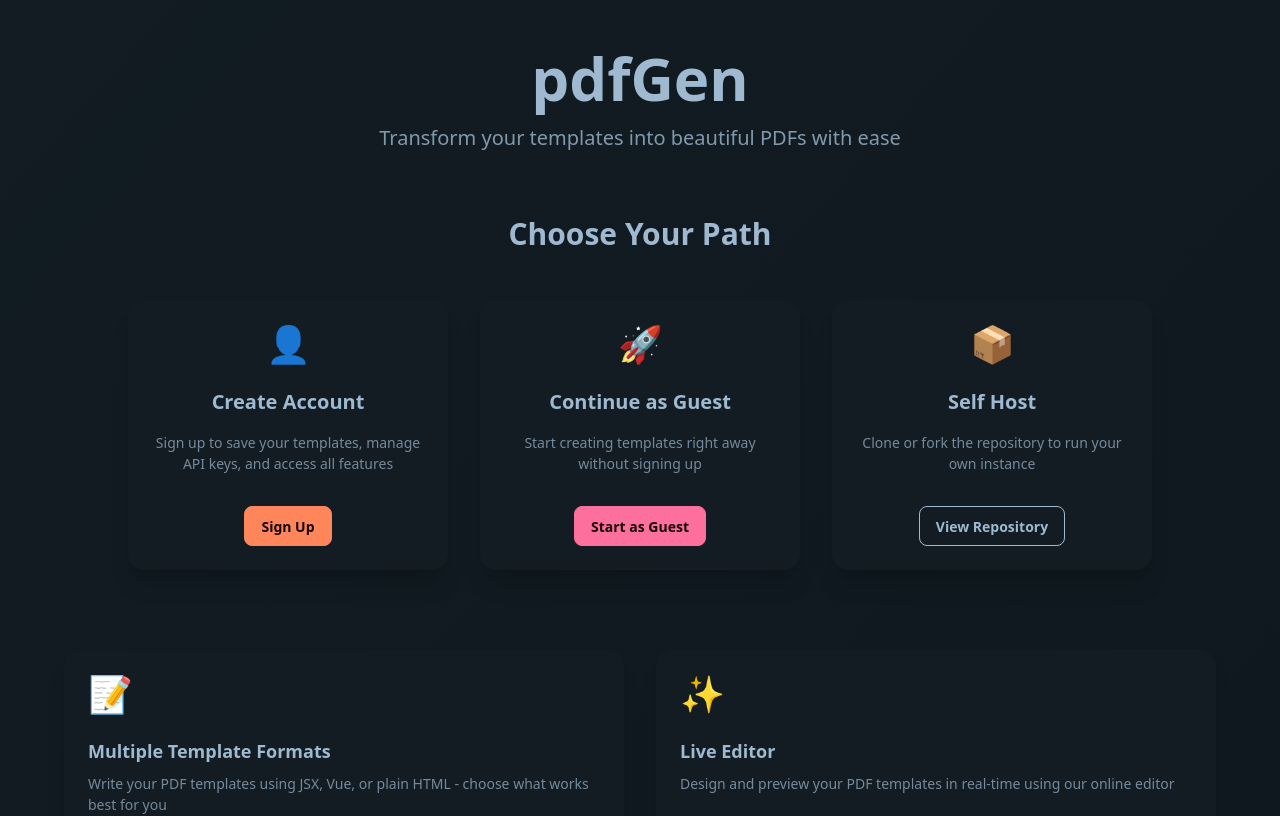
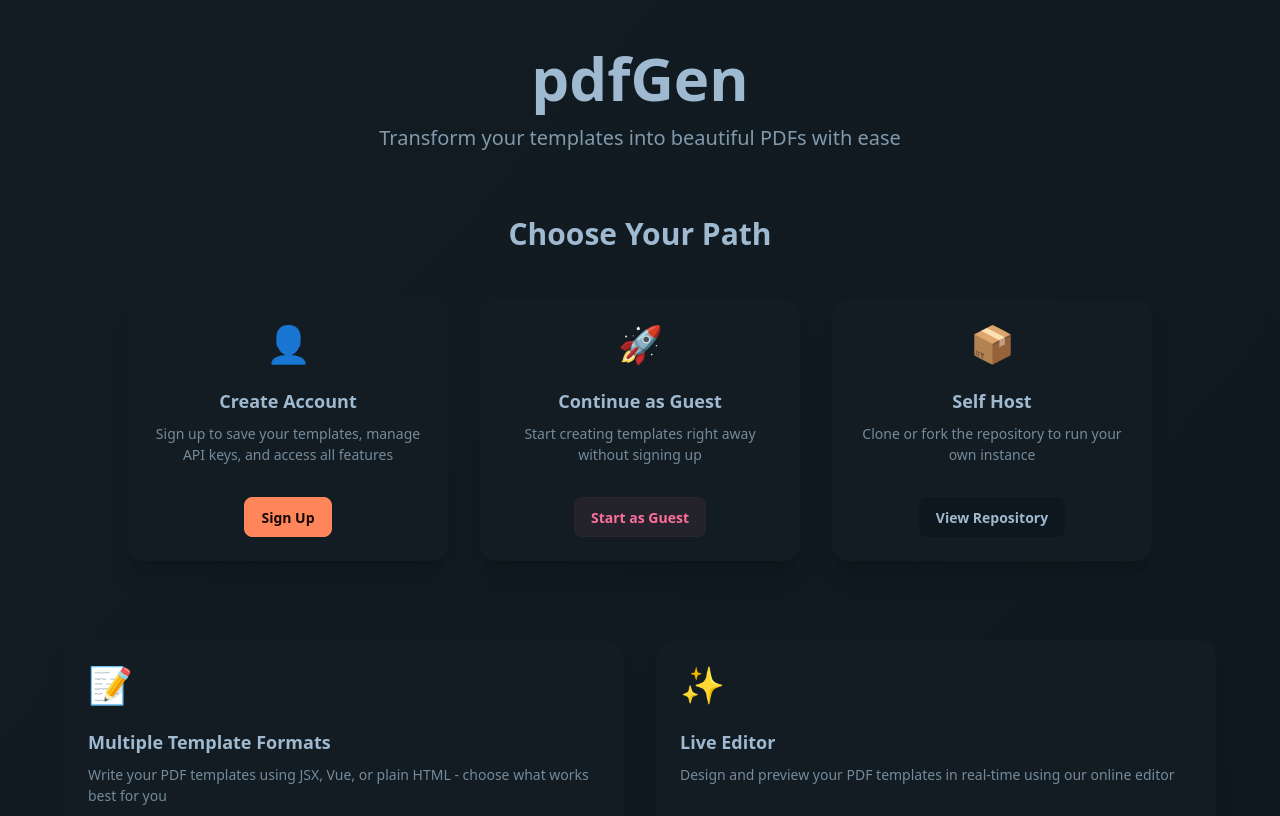
Before and after one commit to BaseKodu/pdfgen, a Vue app in the folder frontend/: page / in a window 1280 px wide. Shown: the top 816 px of the page. Built offline with nearby package versions, Linux system fonts and the light colour scheme.

Commit message:
Modified landing page to use available components.

```diff
--- a/frontend/src/components/ui/AppButton.vue
+++ b/frontend/src/components/ui/AppButton.vue
@@ -1,5 +1,4 @@
 <script setup>
-import { VueSpinnerSync } from  'vue3-spinners';
 
 const props = defineProps({
   variant: {
@@ -29,20 +28,19 @@ const handleClick = (event) => {
     emit('click', event)
   }
 }
+
+
+
 </script>
 
 <template>
-  <section v-if="!isLoading">
-    <button
-      :class="['btn', 'btn-active', `btn-${variant}`]"
-      :type="type"
-      :disabled="disabled"
-      @click="handleClick"
-    >
-      <slot></slot>
-    </button>
-  </section>
-  <div v-else>
-    <VueSpinnerSync />
-  </div>
+  <button
+    :class="['btn', 'btn-soft', `btn-${variant}`]"
+    :type="type"
+    :disabled="disabled || isLoading"
+    @click="handleClick"
+  >
+    <span v-if="isLoading" class="loading loading-dots"></span>
+    <slot v-if="!isLoading"></slot>
+  </button>
 </template>
--- a/frontend/src/components/ui/AppCard.vue
+++ b/frontend/src/components/ui/AppCard.vue
@@ -1,5 +1,6 @@
 <script setup>
 import { RouterLink } from 'vue-router';
+import AppButton from './AppButton.vue';
 
 const props = defineProps({
   title: {
@@ -10,21 +11,94 @@ const props = defineProps({
     type: String,
     required: true
   },
-  link: {
+  icon: {
     type: String,
-    required: true
+    default: null
   },
+  // Action configuration
+  actionText: {
+    type: String,
+    default: 'Select'
+  },
+  actionStyle: {
+    type: String,
+    default: 'btn-primary'
+  },
+  // Route for RouterLink
+  route: {
+    type: String,
+    default: null
+  },
+  // External link
+  externalLink: {
+    type: String,
+    default: null
+  },
+  // For custom button actions (like guest login)
+  isButton: {
+    type: Boolean,
+    default: false
+  },
+  // Center content for start options style
+  centered: {
+    type: Boolean,
+    default: false
+  },
+  // Show action at all
+  showAction: {
+    type: Boolean,
+    default: true
+  },
+  // Loading state for button
+  isLoading: {
+    type: Boolean,
+    default: false
+  }
+});
 
-});
+const emit = defineEmits(['action']);
+
+const handleButtonClick = () => {
+  emit('action');
+};
+
+// Extract variant from btn- prefixed style
+const getButtonVariant = (actionStyle) => {
+  return actionStyle?.replace('btn-', '') || 'primary';
+};
 </script>
 
 <template>
-  <div class="card bg-base-100 shadow-xl gap-4">
-    <div class="card-body">
-      <h2 class="card-title">{{ title }}</h2>
-      <p>{{ description }}</p>
-      <div class="card-actions justify-end">
-        <RouterLink :to="link" class="btn btn-primary">Select</RouterLink>
+  <div class="card bg-base-100 shadow-xl hover:shadow-2xl transition-all hover:-translate-y-1">
+    <div class="card-body" :class="{ 'text-center': centered }">
+      <div v-if="icon" class="text-4xl mb-4">{{ icon }}</div>
+      <h2 class="card-title" :class="{ 'justify-center': centered }">{{ title }}</h2>
+      <p :class="centered ? 'text-base-content/70 mb-6' : 'text-base-content/70'">{{ description }}</p>
+      <div v-if="showAction" class="card-actions" :class="centered ? 'justify-center' : 'justify-end'">
+        <!-- RouterLink for internal routes -->
+        <RouterLink
+          v-if="route && !isButton"
+          :to="route"
+          :class="['btn', actionStyle]">
+          {{ actionText }}
+        </RouterLink>
+        <!-- Button for custom actions -->
+        <AppButton
+          v-else-if="isButton"
+          :variant="getButtonVariant(actionStyle)"
+          :is-loading="isLoading"
+          @click="handleButtonClick">
+          {{ actionText }}
+        </AppButton>
+        <!-- External link -->
+        <a
+          v-else-if="externalLink"
+          :href="externalLink"
+          target="_blank"
+          rel="noopener noreferrer"
+          :class="['btn', actionStyle]">
+          {{ actionText }}
+        </a>
       </div>
     </div>
   </div>
--- a/frontend/src/views/HomeView.vue
+++ b/frontend/src/views/HomeView.vue
@@ -2,6 +2,7 @@
 import { ref } from 'vue';
 import { RouterLink, useRouter } from 'vue-router';
 import { loginAsGuest } from '../services/auth';
+import AppCard from '../components/ui/AppCard.vue';
 
 const features = [
   {
@@ -27,6 +28,7 @@ const features = [
 ];
 
 const router = useRouter();
+const isGuestLoading = ref(false);
 
 const startOptions = [
   {
@@ -52,16 +54,25 @@ const startOptions = [
     icon: '📦',
     action: 'View Repository',
     link: 'https://github.com/Basekodu/pdfgen',
-    style: 'btn-outline'
+    style: ''
   }
 ];
 
 const handleGuestLogin = async () => {
   try {
+    isGuestLoading.value = true;
     await loginAsGuest();
     router.push('/templates');
   } catch (error) {
     console.error('Guest login error:', error);
+  } finally {
+    isGuestLoading.value = false;
+  }
+};
+
+const handleCardAction = (option) => {
+  if (option.isGuest) {
+    handleGuestLogin();
   }
 };
 </script>
@@ -80,50 +91,35 @@ const handleGuestLogin = async () => {
     <div class="max-w-5xl mx-auto mb-20">
       <h2 class="text-3xl font-bold text-center mb-12">Choose Your Path</h2>
       <div class="grid md:grid-cols-3 gap-8">
-        <div v-for="option in startOptions" :key="option.title"
-             class="card bg-base-100 shadow-xl hover:shadow-2xl transition-all hover:-translate-y-1">
-          <div class="card-body text-center">
-            <div class="text-4xl mb-4">{{ option.icon }}</div>
-            <h3 class="text-xl font-bold mb-2">{{ option.title }}</h3>
-            <p class="text-base-content/70 mb-6">{{ option.description }}</p>
-            <div class="card-actions justify-center">
-              <RouterLink
-                v-if="option.route && !option.isGuest"
-                :to="option.route"
-                :class="['btn', option.style]">
-                {{ option.action }}
-              </RouterLink>
-              <button
-                v-else-if="option.isGuest"
-                @click="handleGuestLogin"
-                :class="['btn', option.style]">
-                {{ option.action }}
-              </button>
-              <a
-                v-else
-                :href="option.link"
-                target="_blank"
-                rel="noopener noreferrer"
-                :class="['btn', option.style]">
-                {{ option.action }}
-              </a>
-            </div>
-          </div>
-        </div>
+        <AppCard
+          v-for="option in startOptions"
+          :key="option.title"
+          :title="option.title"
+          :description="option.description"
+          :icon="option.icon"
+          :action-text="option.action"
+          :action-style="option.style"
+          :route="option.route && !option.isGuest ? option.route : null"
+          :external-link="option.link"
+          :is-button="option.isGuest"
+          :is-loading="option.isGuest ? isGuestLoading : false"
+          :centered="true"
+          @action="() => handleCardAction(option)"
+        />
       </div>
     </div>
 
     <!-- Features Grid -->
     <div class="max-w-6xl mx-auto">
       <div class="grid md:grid-cols-2 gap-8">
-        <div v-for="feature in features" :key="feature.title"
-             class="card bg-base-100 shadow-xl hover:shadow-2xl transition-shadow">
-          <div class="card-body">
-            <div class="text-4xl mb-4">{{ feature.icon }}</div>
-            <h2 class="card-title">{{ feature.title }}</h2>
-            <p class="text-base-content/70">{{ feature.description }}</p>
-          </div>
-        </div>
+        <AppCard
+          v-for="feature in features"
+          :key="feature.title"
+          :title="feature.title"
+          :description="feature.description"
+          :icon="feature.icon"
+          :show-action="false"
+        />
       </div>
     </div>
 
```
